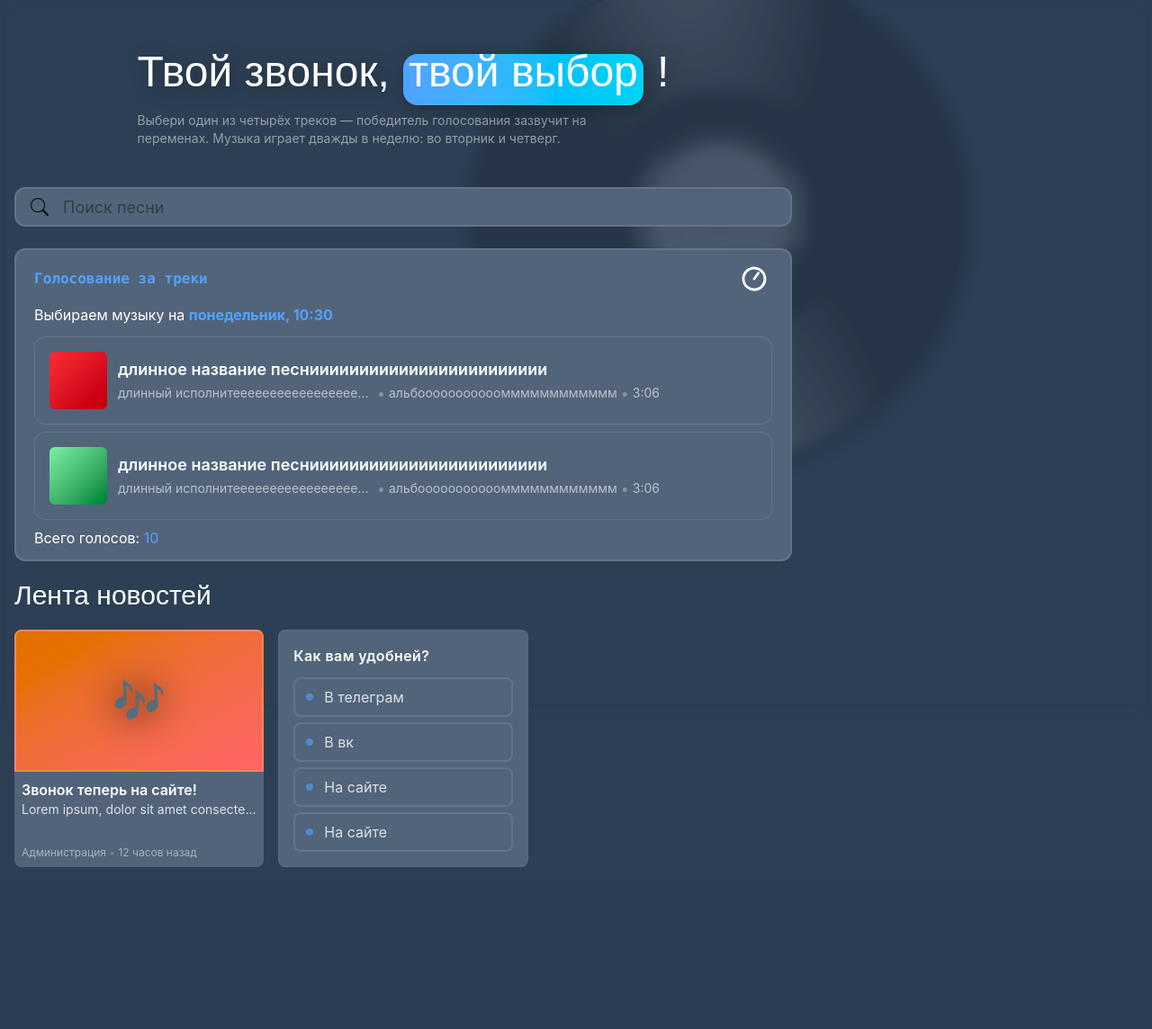
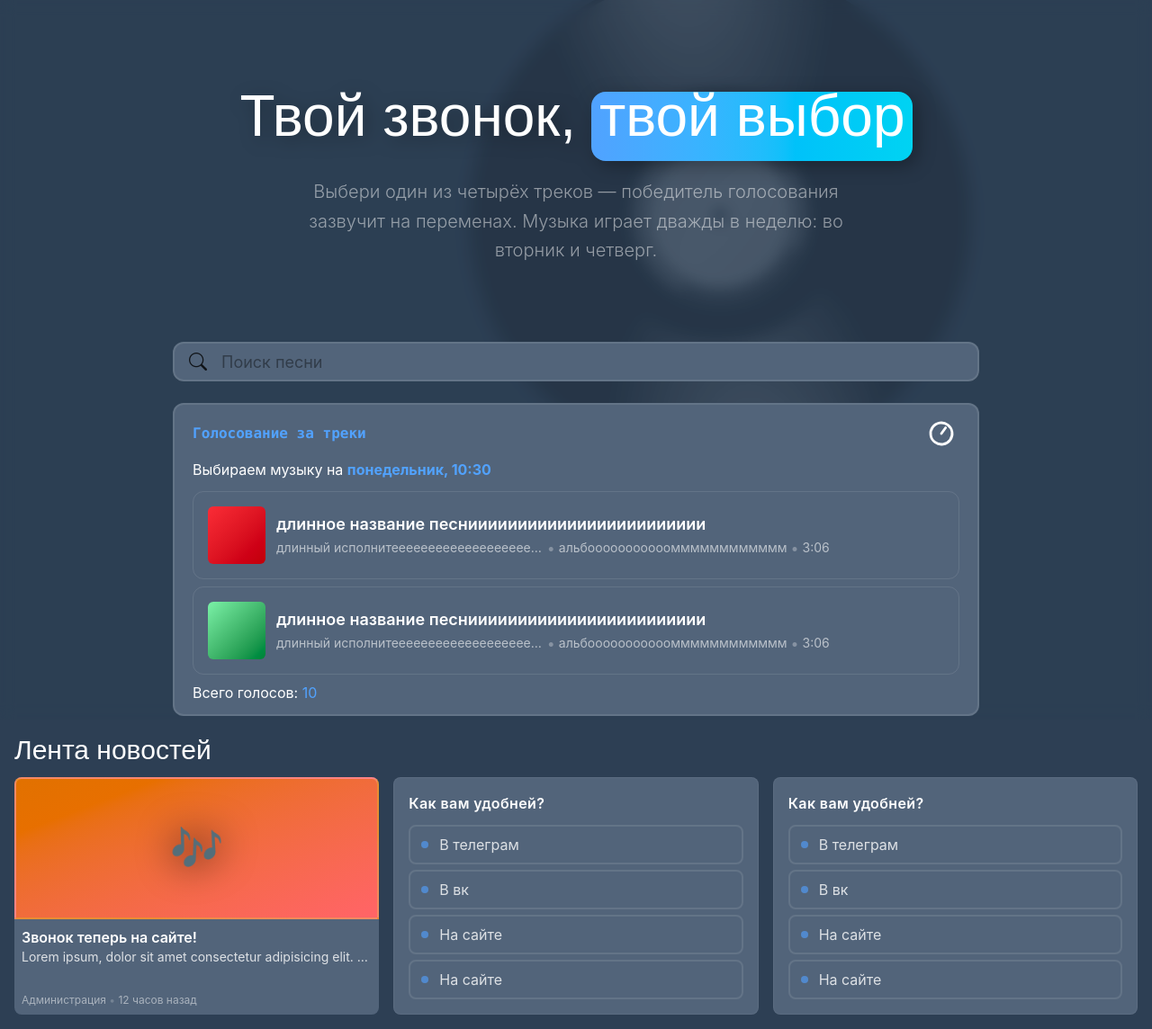
Before and after one commit to grilaw/bot-site, a Django app: template pages/templates/search.html in a window 1280 px wide. Shown: the whole page at 90% size. Before the commit the page ends 964 px from the top, so only its background shows below. Run offline with Django 5.2, Linux system fonts and the light colour scheme; the template is opened without the code that fills it, so the values that code supplies are empty; some web fonts are replaced.

Commit message:
search upd

```diff
--- a/pages/dist/output.css
+++ b/pages/dist/output.css
@@ -39,7 +39,6 @@
     --container-sm: 24rem;
     --container-2xl: 42rem;
     --container-4xl: 56rem;
-    --container-7xl: 80rem;
     --text-xs: 0.75rem;
     --text-xs--line-height: calc(1 / 0.75);
     --text-sm: 0.875rem;
@@ -58,14 +57,14 @@
     --text-4xl--line-height: calc(2.5 / 2.25);
     --text-5xl: 3rem;
     --text-5xl--line-height: 1;
-    --text-7xl: 4.5rem;
-    --text-7xl--line-height: 1;
     --font-weight-thin: 100;
+    --font-weight-light: 300;
     --font-weight-normal: 400;
     --font-weight-medium: 500;
     --font-weight-semibold: 600;
     --font-weight-bold: 700;
     --tracking-wide: 0.025em;
+    --leading-relaxed: 1.625;
     --radius-md: 0.375rem;
     --radius-lg: 0.5rem;
     --radius-xl: 0.75rem;
@@ -340,6 +324,9 @@
   .mb-2 {
     margin-bottom: calc(var(--spacing) * 2);
   }
+  .mb-3 {
+    margin-bottom: calc(var(--spacing) * 3);
+  }
   .mb-4 {
     margin-bottom: calc(var(--spacing) * 4);
   }
@@ -430,60 +402,30 @@
   .max-h-full {
     max-height: 100%;
   }
+  .min-h-\[40vh\] {
+    min-height: 40vh;
+  }
   .min-h-screen {
     min-height: 100vh;
   }
-  .w-1 {
-    width: var(--spacing);
-  }
-  .w-1\/3 {
-    width: calc(1 / 3 * 100%);
-  }
   .w-2 {
     width: calc(var(--spacing) * 2);
   }
-  .w-2\/4 {
-    width: calc(2 / 4 * 100%);
-  }
-  .w-3 {
-    width: calc(var(--spacing) * 3);
-  }
-  .w-3\/4 {
-    width: calc(3 / 4 * 100%);
-  }
-  .w-9 {
-    width: calc(var(--spacing) * 9);
-  }
   .w-10 {
     width: calc(var(--spacing) * 10);
   }
-  .w-14 {
-    width: calc(var(--spacing) * 14);
-  }
   .w-16 {
     width: calc(var(--spacing) * 16);
   }
-  .w-30 {
-    width: calc(var(--spacing) * 30);
-  }
   .w-32 {
     width: calc(var(--spacing) * 32);
   }
   .w-36 {
     width: calc(var(--spacing) * 36);
   }
-  .w-40 {
-    width: calc(var(--spacing) * 40);
-  }
   .w-50 {
     width: calc(var(--spacing) * 50);
   }
-  .w-52 {
-    width: calc(var(--spacing) * 52);
-  }
-  .w-120 {
-    width: calc(var(--spacing) * 120);
-  }
   .w-150 {
     width: calc(var(--spacing) * 150);
   }
@@ -493,21 +435,27 @@
   .w-\[95\%\] {
     width: 95%;
   }
+  .w-fit {
+    width: fit-content;
+  }
   .w-full {
     width: 100%;
   }
+  .w-screen {
+    width: 100vw;
+  }
   .max-w-1 {
     max-width: var(--spacing);
   }
   .max-w-1\/6 {
     max-width: calc(1 / 6 * 100%);
   }
+  .max-w-2xl {
+    max-width: var(--container-2xl);
+  }
   .max-w-4xl {
     max-width: var(--container-4xl);
   }
-  .max-w-40 {
-    max-width: calc(var(--spacing) * 40);
-  }
   .max-w-125 {
     max-width: calc(var(--spacing) * 125);
   }
@@ -970,9 +855,8 @@
   .font-mono {
     font-family: var(--font-mono);
   }
-  .text-2xl {
-    font-size: var(--text-2xl);
-    line-height: var(--tw-leading, var(--text-2xl--line-height));
+  .font-sans {
+    font-family: var(--font-sans);
   }
   .text-3xl {
     font-size: var(--text-3xl);
@@ -1006,23 +890,50 @@
     font-size: var(--text-xs);
     line-height: var(--tw-leading, var(--text-xs--line-height));
   }
+  .text-\[0\.1em\] {
+    font-size: 0.1em;
+  }
+  .text-\[0\.3em\] {
+    font-size: 0.3em;
+  }
+  .text-\[0\.8em\] {
+    font-size: 0.8em;
+  }
+  .text-\[1em\] {
+    font-size: 1em;
+  }
+  .text-\[2em\] {
+    font-size: 2em;
+  }
   .text-\[5vh\] {
     font-size: 5vh;
   }
-  .text-\[10px\] {
-    font-size: 10px;
-  }
   .text-\[clamp\(2rem\,5vw\,3rem\)\] {
     font-size: clamp(2rem, 5vw, 3rem);
+  }
+  .text-\[clamp\(2rem\,5vw\,5rem\)\] {
+    font-size: clamp(2rem, 5vw, 5rem);
+  }
+  .leading-relaxed {
+    --tw-leading: var(--leading-relaxed);
+    line-height: var(--leading-relaxed);
   }
   .font-bold {
     --tw-font-weight: var(--font-weight-bold);
     font-weight: var(--font-weight-bold);
   }
+  .font-light {
+    --tw-font-weight: var(--font-weight-light);
+    font-weight: var(--font-weight-light);
+  }
   .font-medium {
     --tw-font-weight: var(--font-weight-medium);
     font-weight: var(--font-weight-medium);
   }
+  .font-normal {
+    --tw-font-weight: var(--font-weight-normal);
+    font-weight: var(--font-weight-normal);
+  }
   .font-semibold {
     --tw-font-weight: var(--font-weight-semibold);
     font-weight: var(--font-weight-semibold);
@@ -1360,6 +1213,10 @@
       font-size: var(--text-base);
       line-height: var(--tw-leading, var(--text-base--line-height));
     }
+    .sm\:text-lg {
+      font-size: var(--text-lg);
+      line-height: var(--tw-leading, var(--text-lg--line-height));
+    }
   }
   @media (width >= 48rem) {
     .md\:-top-15 {
@@ -1367,6 +1224,10 @@
     }
     .md\:left-200 {
       left: calc(var(--spacing) * 200);
+    }
+    .md\:text-xl {
+      font-size: var(--text-xl);
+      line-height: var(--tw-leading, var(--text-xl--line-height));
     }
   }
   @media (width >= 64rem) {
@@ -1530,6 +1391,10 @@ h1, h2, h3, h4, h5, h6 {
   inherits: false;
   initial-value: 100%;
 }
+@property --tw-leading {
+  syntax: "*";
+  inherits: false;
+}
 @property --tw-font-weight {
   syntax: "*";
   inherits: false;
@@ -1537,71 +1402,6 @@ h1, h2, h3, h4, h5, h6 {
 @property --tw-tracking {
   syntax: "*";
   inherits: false;
-}
-@property --tw-shadow {
-  syntax: "*";
-  inherits: false;
-  initial-value: 0 0 #0000;
-}
-@property --tw-shadow-color {
-  syntax: "*";
-  inherits: false;
-}
-@property --tw-shadow-alpha {
-  syntax: "<percentage>";
-  inherits: false;
-  initial-value: 100%;
-}
-@property --tw-inset-shadow {
-  syntax: "*";
-  inherits: false;
-  initial-value: 0 0 #0000;
-}
-@property --tw-inset-shadow-color {
-  syntax: "*";
-  inherits: false;
-}
-@property --tw-inset-shadow-alpha {
-  syntax: "<percentage>";
-  inherits: false;
-  initial-value: 100%;
-}
-@property --tw-ring-color {
-  syntax: "*";
-  inherits: false;
-}
-@property --tw-ring-shadow {
-  syntax: "*";
-  inherits: false;
-  initial-value: 0 0 #0000;
-}
-@property --tw-inset-ring-color {
-  syntax: "*";
-  inherits: false;
-}
-@property --tw-inset-ring-shadow {
-  syntax: "*";
-  inherits: false;
-  initial-value: 0 0 #0000;
-}
-@property --tw-ring-inset {
-  syntax: "*";
-  inherits: false;
-}
-@property --tw-ring-offset-width {
-  syntax: "<length>";
-  inherits: false;
-  initial-value: 0px;
-}
-@property --tw-ring-offset-color {
-  syntax: "*";
-  inherits: false;
-  initial-value: #fff;
-}
-@property --tw-ring-offset-shadow {
-  syntax: "*";
-  inherits: false;
-  initial-value: 0 0 #0000;
 }
 @property --tw-outline-style {
   syntax: "*";
@@ -1704,21 +1504,6 @@ h1, h2, h3, h4, h5, h6 {
 @property --tw-ease {
   syntax: "*";
   inherits: false;
-}
-@property --tw-scale-x {
-  syntax: "*";
-  inherits: false;
-  initial-value: 1;
-}
-@property --tw-scale-y {
-  syntax: "*";
-  inherits: false;
-  initial-value: 1;
-}
-@property --tw-scale-z {
-  syntax: "*";
-  inherits: false;
-  initial-value: 1;
 }
 @property --tw-content {
   syntax: "*";
@@ -1747,22 +1532,9 @@ h1, h2, h3, h4, h5, h6 {
       --tw-gradient-from-position: 0%;
       --tw-gradient-via-position: 50%;
       --tw-gradient-to-position: 100%;
+      --tw-leading: initial;
       --tw-font-weight: initial;
       --tw-tracking: initial;
-      --tw-shadow: 0 0 #0000;
-      --tw-shadow-color: initial;
-      --tw-shadow-alpha: 100%;
-      --tw-inset-shadow: 0 0 #0000;
-      --tw-inset-shadow-color: initial;
-      --tw-inset-shadow-alpha: 100%;
-      --tw-ring-color: initial;
-      --tw-ring-shadow: 0 0 #0000;
-      --tw-inset-ring-color: initial;
-      --tw-inset-ring-shadow: 0 0 #0000;
-      --tw-ring-inset: initial;
-      --tw-ring-offset-width: 0px;
-      --tw-ring-offset-color: #fff;
-      --tw-ring-offset-shadow: 0 0 #0000;
       --tw-outline-style: solid;
       --tw-blur: initial;
       --tw-brightness: initial;
@@ -1788,9 +1560,6 @@ h1, h2, h3, h4, h5, h6 {
       --tw-backdrop-sepia: initial;
       --tw-duration: initial;
       --tw-ease: initial;
-      --tw-scale-x: 1;
-      --tw-scale-y: 1;
-      --tw-scale-z: 1;
       --tw-content: "";
     }
   }
--- a/pages/templates/search.html
+++ b/pages/templates/search.html
@@ -7,24 +7,29 @@
   <link rel="stylesheet" href="../src/css/search.css">
 </head>
 <body class="bg-primary">
-<main class="min-h-screen max-w-4xl px-4 w-full py-4 overflow-hidden">
+<main class="min-h-screen w-full px-4 w-full py-4 overflow-hidden">
+
+
+  <!-- ОСНОВНОЙ КЛАСС -->
+  <section class="flex flex-col gap-5 items-center w-full">
     <!-- ФОН -->
     <div class="absolute inset-0 overflow-hidden pointer-events-none -z-50">
       <img src="../src/img/960px-Vinyl_record.svg.webp" alt=""
         class="absolute vinyl-back w-150 h-auto aspect-square mix-blend-darken opacity-20 left-1/2 top-3 -translate-x-1/2 md:left-200 md:-top-15">
     </div>
     <div class="absolute inset-0 -z-40 backdrop-blur-sm bg-primary/30"></div>
+    <!-- ГЕРОЙ -->
+<div class="flex flex-col items-center justify-center min-h-[40vh] px-4">
+  <h1 class="z-0 py-5 pt-10 font-header text-5xl text-white text-[clamp(2rem,5vw,5rem)] drop-shadow-[5px_5px_10px_rgba(0,0,0,0.3)] text-center">
+    Твой звонок,
+    <span class="relative z-0 mx-2 inline-block before:absolute before:right-0 before:bottom-[-28%] before:left-[-2.5%] before:-z-10 before:h-[120%] before:w-[105%] before:rounded-2xl before:bg-linear-to-r before:from-blue-400 before:to-cyan-400">
+      твой выбор
+    </span>
+  </h1>
 
-  <!-- ОСНОВНОЙ КЛАСС -->
-  <section class="flex flex-col gap-5 items-center">
-    <!-- ГЕРОЙ -->
-    <div>
-      <h1 class="z-0 py-5 pt-10 font-header text-5xl text-white text-[clamp(2rem,5vw,3rem)] drop-shadow-[5px_5px_10px_rgba(0,0,0,0.3)]">
-      Твой звонок,
-      <span class="relative z-0 mx-2 inline-block before:absolute before:right-0 before:bottom-[-28%] before:left-[-2.5%] before:-z-10 before:h-[120%] before:w-[105%] before:rounded-2xl before:bg-linear-to-r before:from-blue-400 before:to-cyan-400">твой выбор</span>
-      !
-      </h1>
-      <p class="text-white/50 text-sm max-w-125">Выбери один из четырёх треков — победитель голосования зазвучит на переменах. Музыка играет дважды в неделю: во вторник и четверг.</p>
+  <p class="mt-4 text-white/50 text-base sm:text-lg md:text-xl max-w-2xl text-center font-sans font-light leading-relaxed">
+    Выбери один из четырёх треков — победитель голосования зазвучит на переменах. Музыка играет дважды в неделю: во вторник и четверг.
+  </p>
 </div>
 
     <!-- МЕЙН -->
@@ -126,8 +131,9 @@
         <p class="text-white mt-2">Всего голосов: <span class="text-blue-400">10</span></p>
       </div>
     </div>
-    <h2 class="w-full text-left text-3xl text-white font-header">Лента новостей</h2>
     <!-- НОВОСТИ -->
+    <div class="w-fit ">
+      <h2 class="w-full mb-3 text-left text-3xl text-white font-header">Лента новостей</h2>
       <ul class="grid grid-cols-1 sm:grid-cols-2 lg:grid-cols-3 gap-3 sm:gap-4 auto-rows-fr">
         <li class="flex flex-col w-full h-full bg-secondary rounded-lg">
           <div class="flex items-center justify-center bg-linear-to-br from-amber-600 to-red-400 text-5xl w-full h-3/5 rounded-t-lg border-2 border-white/20"><span class="drop-shadow-[0_0_20px_black]">🎶</span></div>
@@ -164,7 +170,34 @@
             </li>
           </ul>
         </li>
+        <li class="flex flex-col w-full h-full bg-secondary rounded-lg p-4 gap-3 border border-white/5 hover:border-white/10 transition-all duration-300">
+          <!-- Заголовок -->
+          <p class="text-white font-intern font-semibold text-sm sm:text-base tracking-wide">
+            Как вам удобней?
+          </p>
+
+          <!-- Список опций -->
+          <ul class="flex flex-col flex-1 gap-1.5">
+            <li class="flex items-center px-3 py-2 w-full h-1/3 border-2 border-white/10 rounded-lg text-white/80 text-sm sm:text-base hover:border-blue-400/50 hover:bg-white/5 hover:text-white transition-all duration-200 cursor-pointer group">
+              <span class="w-2 h-2 rounded-full bg-blue-400/60 mr-3 group-hover:bg-blue-400 group-hover:shadow-glow transition-all"></span>
+              В телеграм
+            </li>
+            <li class="flex items-center px-3 py-2 w-full h-1/3 border-2 border-white/10 rounded-lg text-white/80 text-sm sm:text-base hover:border-blue-400/50 hover:bg-white/5 hover:text-white transition-all duration-200 cursor-pointer group">
+              <span class="w-2 h-2 rounded-full bg-blue-400/60 mr-3 group-hover:bg-blue-400 group-hover:shadow-glow transition-all"></span>
+              В вк
+            </li>
+            <li class="flex items-center px-3 py-2 w-full h-1/3 border-2 border-white/10 rounded-lg text-white/80 text-sm sm:text-base hover:border-blue-400/50 hover:bg-white/5 hover:text-white transition-all duration-200 cursor-pointer group">
+              <span class="w-2 h-2 rounded-full bg-blue-400/60 mr-3 group-hover:bg-blue-400 group-hover:shadow-glow transition-all"></span>
+              На сайте
+            </li>
+            <li class="flex items-center px-3 py-2 w-full h-1/3 border-2 border-white/10 rounded-lg text-white/80 text-sm sm:text-base hover:border-blue-400/50 hover:bg-white/5 hover:text-white transition-all duration-200 cursor-pointer group">
+              <span class="w-2 h-2 rounded-full bg-blue-400/60 mr-3 group-hover:bg-blue-400 group-hover:shadow-glow transition-all"></span>
+              На сайте
+            </li>
           </ul>
+        </li>
+      </ul>
+    </div>
   </section>
   <script src="../src/js/search.js"></script>
 </main>
```
Also changed, not shown: other parts of pages/dist/output.css (+0 -151 lines). Lines whose indentation alone changed are shown as unchanged.
